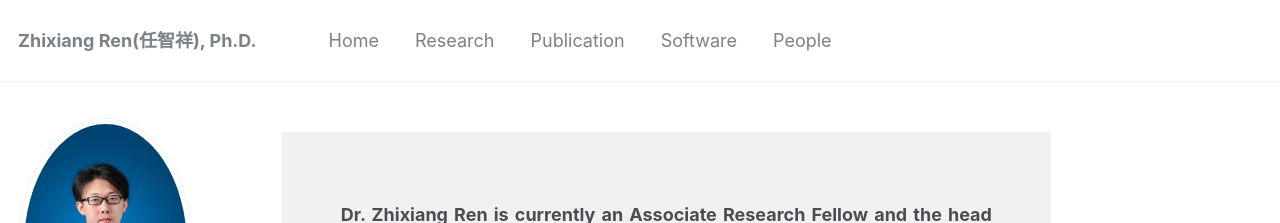
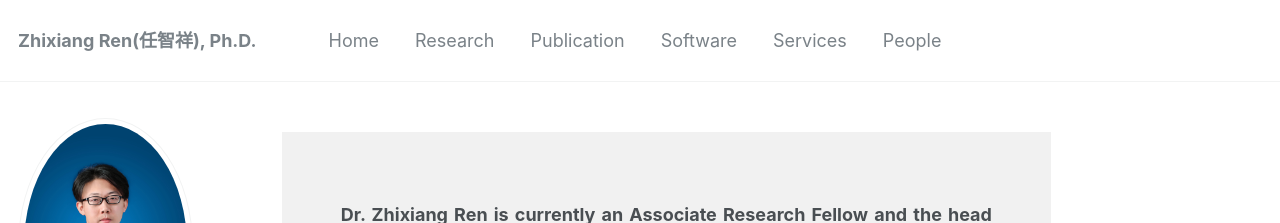
Before and after one commit to zhixiang-ren/zhixiang-ren.github.io, a Jekyll site: the page built from _pages/about.html, in a window 1280 px wide and 1332 px high. Shown: the top 223 px of the window. Built offline with Jekyll 4.4.1, drawn with Linux system fonts in a browser that asks for light colours; some web fonts are replaced.

Commit message:
Update navigation.yml

```diff
--- a/_data/navigation.yml
+++ b/_data/navigation.yml
@@ -13,5 +13,8 @@ main:
   - title: "Software"
     url: /Software/
 
+  - title: "Services"
+    url: /Services/
+
   - title: "People"
     url: /People/
```
